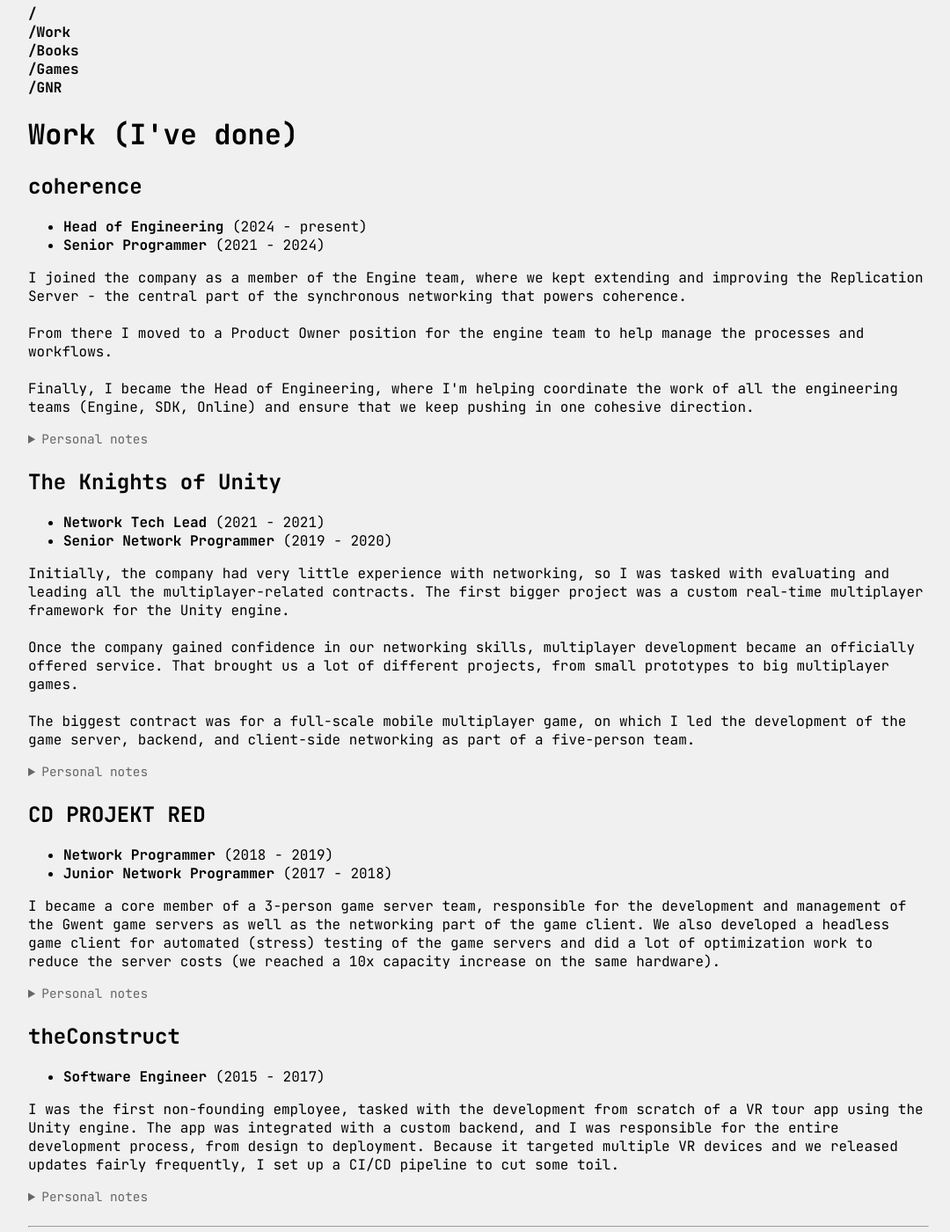
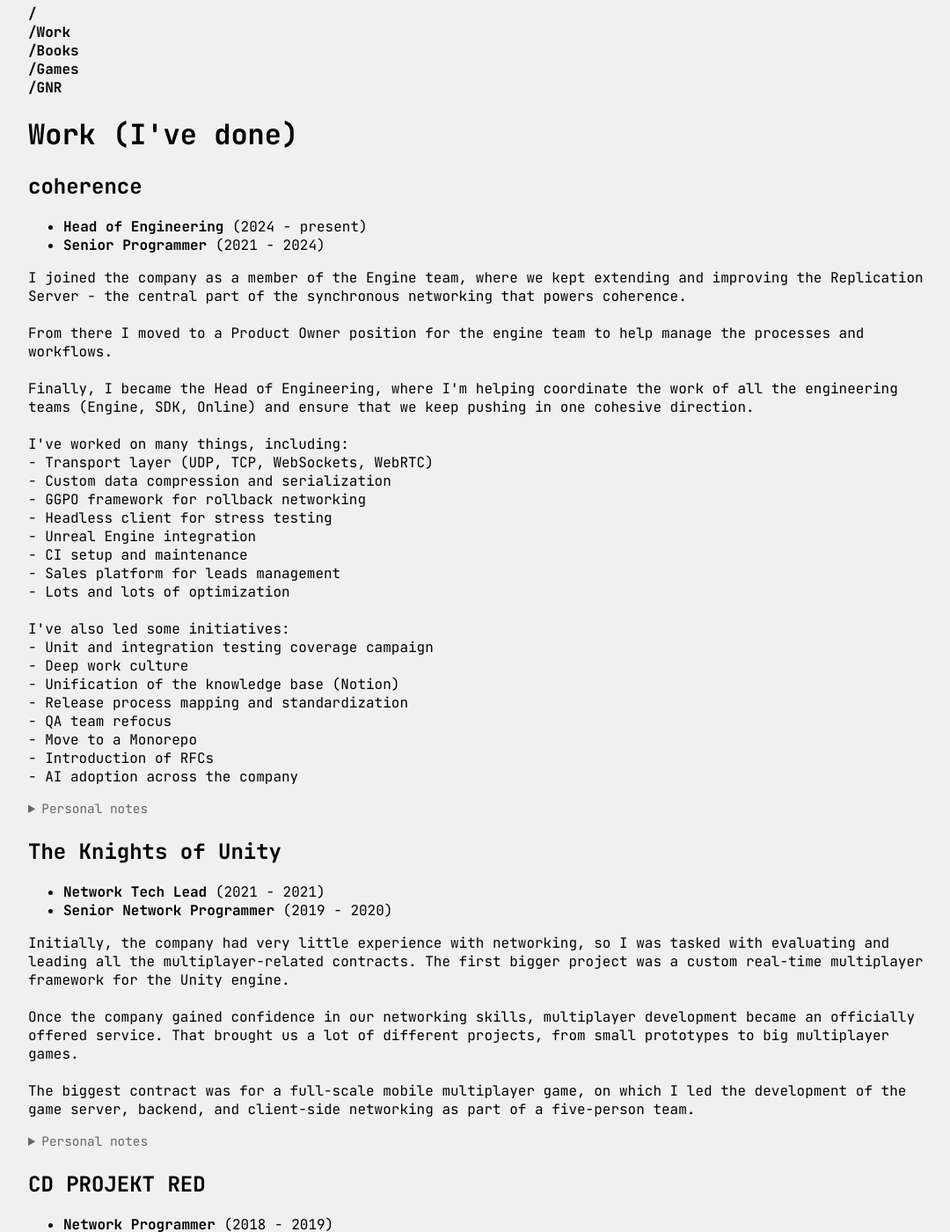
Before and after one commit to radwan92/radwan92.github.io, a Jekyll site: the page built from work.html, in a window 1280 px wide and 1400 px high. Shown: the whole window at 88% size, without its empty margins (96-1176 px from the left). Built offline with Jekyll 4.4.1, drawn with Linux system fonts in a browser that asks for light colours; some of the changed text lies outside the part shown.

Commit message:
data: tweak work

```diff
--- a/_data/work.yml
+++ b/_data/work.yml
@@ -13,12 +13,34 @@
     From there I moved to a Product Owner position for the engine team to help manage the processes and workflows.
 
     Finally, I became the Head of Engineering, where I'm helping coordinate the work of all the engineering teams (Engine, SDK, Online) and ensure that we keep pushing in one cohesive direction.
+
+    I've worked on many things, including:
+    - Transport layer (UDP, TCP, WebSockets, WebRTC)
+    - Custom data compression and serialization
+    - GGPO framework for rollback networking
+    - Headless client for stress testing
+    - Unreal Engine integration
+    - CI setup and maintenance
+    - Sales platform for leads management
+    - Lots and lots of optimization
+
+    I've also led some initiatives:
+    - Unit and integration testing coverage campaign
+    - Deep work culture
+    - Unification of the knowledge base (Notion)
+    - Release process mapping and standardization
+    - QA team refocus
+    - Move to a Monorepo
+    - Introduction of RFCs
+    - AI adoption across the company
   notes: |
+    There's a reason why I'am here for so long.
+
     It is the best team I've ever worked with, with the best culture I've ever experienced at a level that I didn't even know was possible.
 
-    Here I've learned that it is possible to build such a resilient team (fully remote!) that even if we removed half of the team, the remaining half would still be able to operate without any disruptions.
+    Here I've learned that it is possible to build such a resilient team (fully remote, mind you) that even if we removed half of the team, the remaining half would still be able to operate without any disruptions.
 
-    Seniorship across the board, full transparency, no politics, and no ego. Just how I like it!
+    Seniorship across the board, full transparency, no politics, and no ego.
 - name: The Knights of Unity
   link: https://theknightsofu.com
   positions:
@@ -56,7 +78,7 @@
 
     It was also my first experience with "raw" server management, so I learned the ropes of Linux server administration.
 
-    One vivid memory I have from that time is when my job was to implement the shop system for the game client. This was just after I had finished reading a bunch of books on "best software architecture practices". Super high on OOP, SOLID principles and design patterns, I completely overengineered the shop system. It was solid, extensible, and tested, but huge overkill and probably hell to maintain. I'm glad that I'm long past that phase of my career.
+    One vivid memory I have from that time is when my job was to implement the shop system for the game client. This was just after I had finished reading a bunch of books on "best software architecture practices". Super high on OOP, SOLID principles and design patterns, I completely overengineered the shop system. It was solid, extensible, and tested, but a huge overkill and probably hell to maintain. I'm glad that I'm long past that phase of my career.
 - name: theConstruct
   link: https://www.theconstruct.io
   positions:
--- a/work.html
+++ b/work.html
@@ -45,6 +45,8 @@
   <li>
     <strong>Why not mention technologies or languages used?</strong>
     <p>I don't think that tech is a major obstacle. I've seen whole teams swiftly switch to new languages and new frameworks with big success. I've also seen people claiming proficiency in a multitude of technologies struggle with the most basic tasks. Ability to learn, adapt and understand is what I think matters, and it's not easy to prove that on a resume.</p>
+
+    <p>If you really, really, really need to know, like many, I've used a couple dozens of languages and technologies over the years, but my most recent experience is with C#, Go and Unity.
   </li>
   <li>
     <strong>Did you study?</strong>
```
